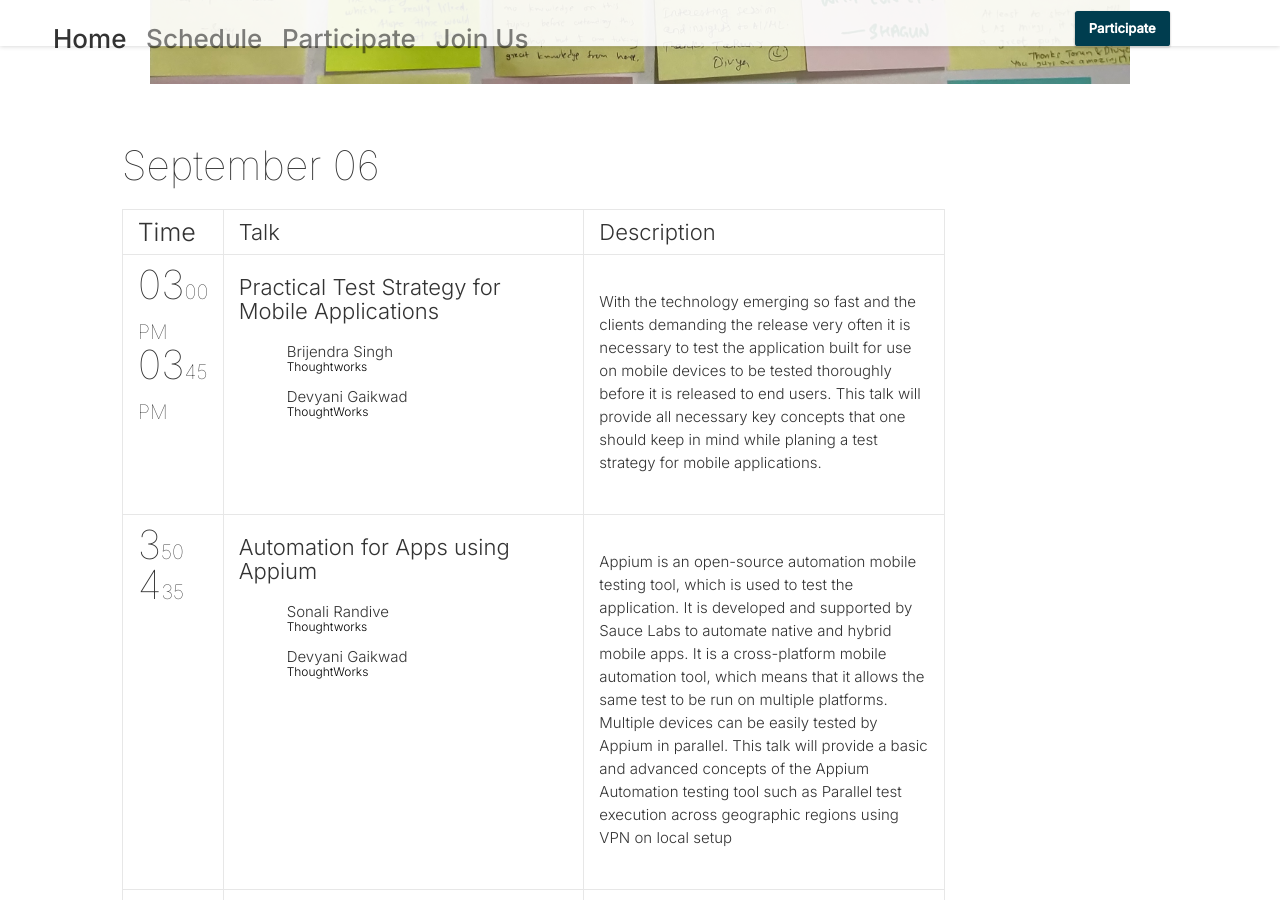
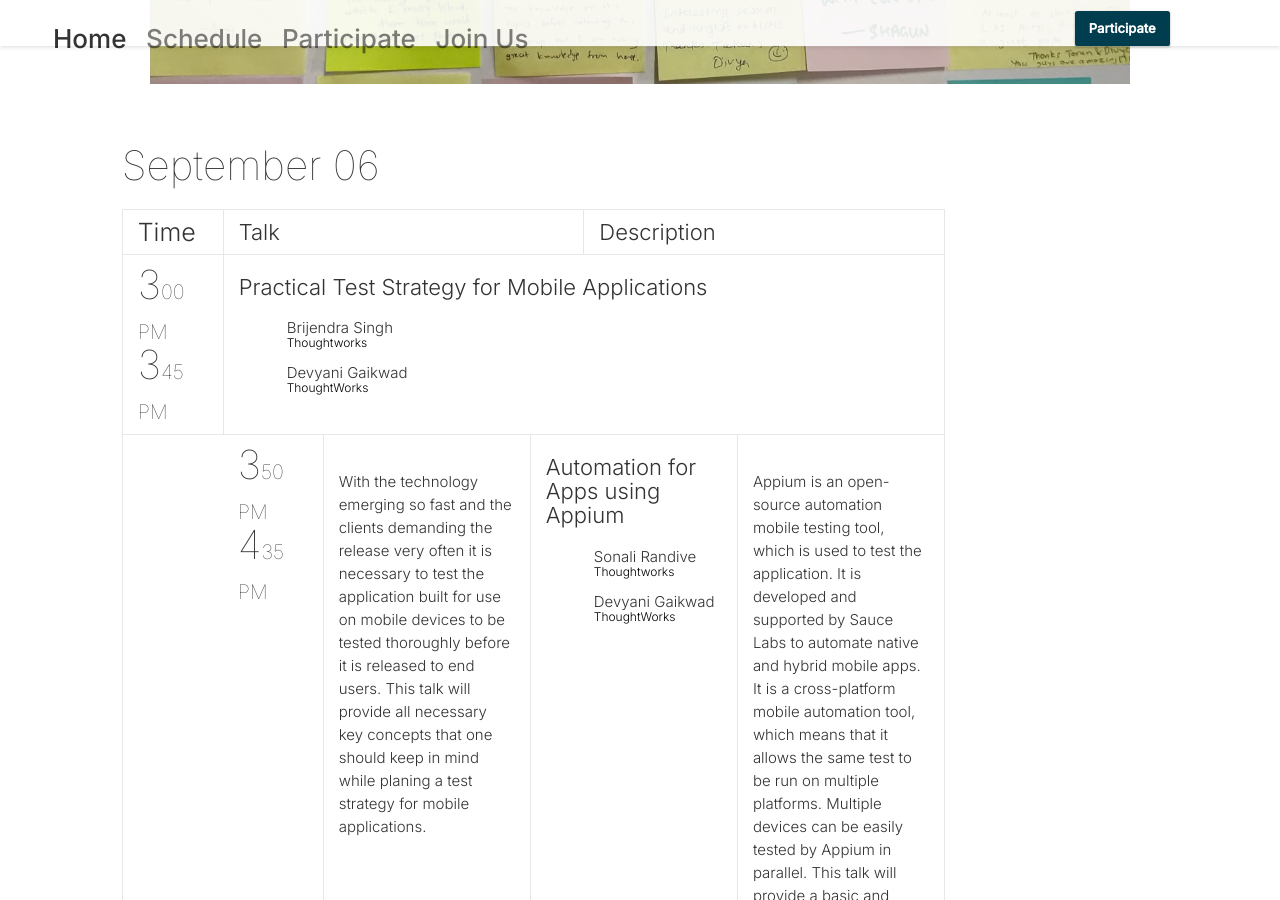
Before and after one commit to twpune/vodqa, a Jekyll site: the page built from index.html, in a window 1280 px wide and 900 px high, scrolled down 1719 px. Built offline with Jekyll 4.4.1, drawn with Linux system fonts in a browser that asks for light colours; nearby versions of some CDN libraries; comment, search, counter and statistics services are not loaded; some of the changed text lies outside the part shown.

Commit message:
Update schedule.yml

```diff
--- a/_data/schedule.yml
+++ b/_data/schedule.yml
@@ -6,17 +6,17 @@
     - {title: "Description", color: "#e91e63"}
   timeslots:
     - {
-    	startTime: "03:00 PM",
-    	endTime: "03:45 PM",
-    	sessionIds: [001, 002]
+    	startTime: "3:00 PM",
+    	endTime: "3:45 PM",
+    	sessionIds: [001]
     }
     - {
-        startTime: "3:50",
-        endTime: "4:35",
-        sessionIds: [003, 004]
+        startTime: "3:50 PM",
+        endTime: "4:35 PM",
+        sessionIds: [002, 003, 004]
     }
     - {
-    	startTime: "04:55",
-    	endTime: "05:40",
-    	sessionIds: [005, 006]
+    	startTime: "4:55 PM",
+    	endTime: "5:40 PM",
+    	sessionIds: [005]
     }
```
